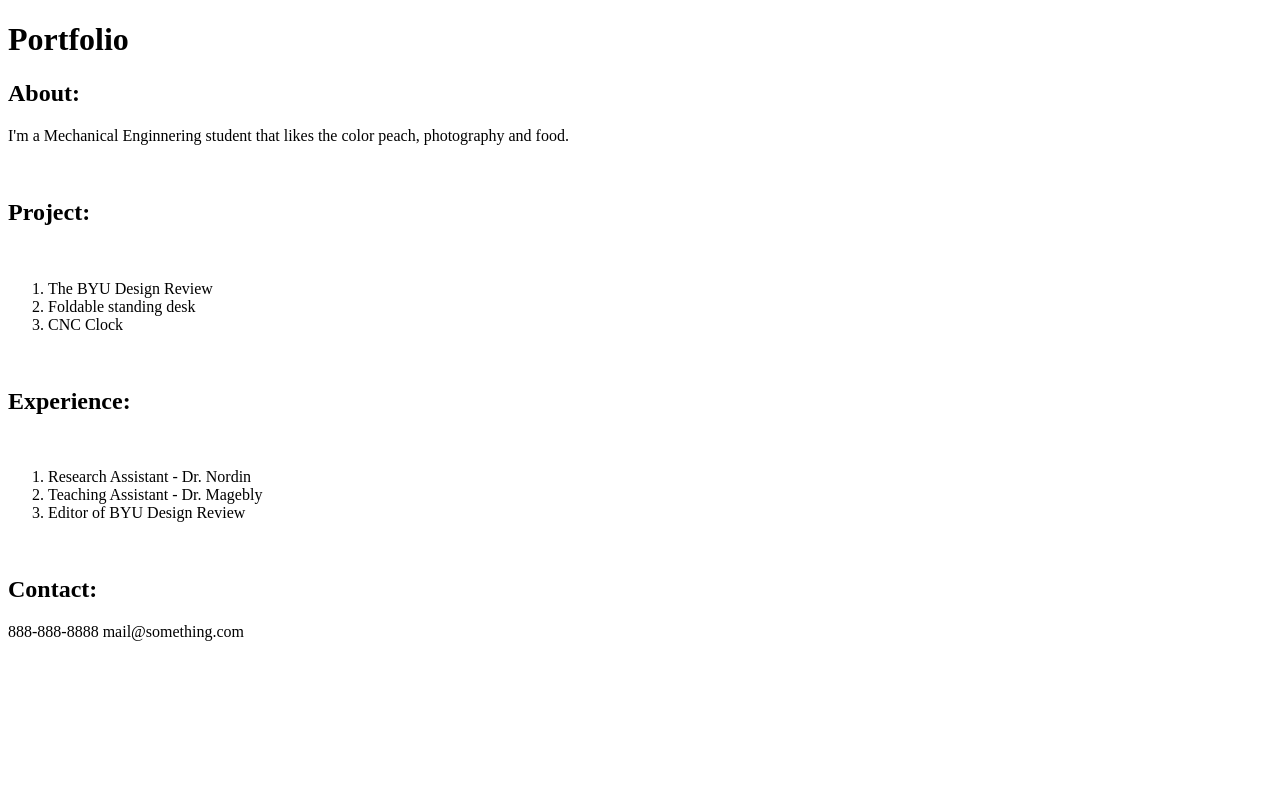
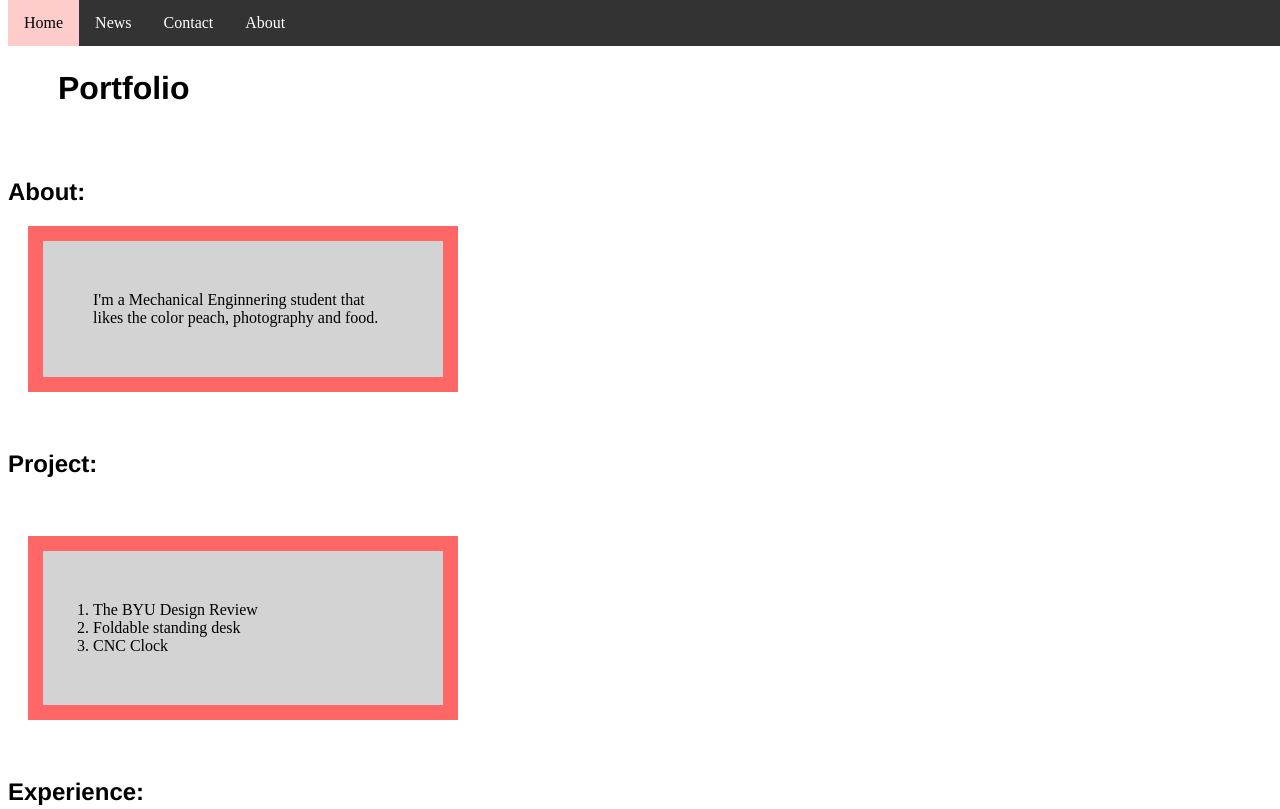
Before and after one commit to pfiguer2/Portfolio, a plain HTML site: page index.html in a window 1280 px wide. Shown: the top 809 px of the page. Drawn offline with Linux system fonts and the light colour scheme.

Commit message:
Added CSS file and changed html file

```diff
--- a/index.html
+++ b/index.html
@@ -2,10 +2,18 @@
 <html>
 	<head>
 		<title> Danni's Porfolio </title>
+		<link rel='stylesheet' href='style.css'/>
 	</head>
 
 	<body>
-		<h1> Portfolio </h1>
+		<ul id="menu">
+			 <li><a class="active" href="#home">Home</a></li>
+			 <li><a href="#news">News</a></li>
+			 <li><a href="#contact">Contact</a></li>
+			 <li><a href="#about">About</a></li>
+		</ul>
+
+			<h1 id ="title"> Portfolio </h1>
 			<h2> About: </h2>
 			<p> I'm a Mechanical Enginnering student that likes the color peach, photography and food. </p>
 			<br>
@@ -23,8 +31,10 @@
 				<li> Research Assistant - Dr. Nordin </li>
 				<li> Teaching Assistant - Dr. Magebly </li>
 				<li> Editor of BYU Design Review </li>
-
 			</ol>
 			<br>
 			<h2> Contact: </h2>
 			<p> 888-888-8888 mail@something.com </p>
+
+	</body>
+</html>
--- /dev/null
+++ b/style.css
@@ -0,0 +1,67 @@
+body {
+  padding-left: 50 px;
+  color: black;
+
+}
+
+h1 {
+  font-family: "Helvetica", "Arial", sans-serif;
+}
+
+h2 {
+  font-family: "Helvetica", "Arial", sans-serif;
+  padding-left: 500 px;
+}
+
+#title {
+  padding:50px;
+  margin-top:20px;
+}
+
+p {
+  background-color: lightgrey;
+  width: 300px;
+  border: 15px solid #ff6666;
+  padding: 50px;
+  margin: 20px;
+}
+
+ol {
+  background-color: lightgrey;
+  width: 300px;
+  border: 15px solid #ff6666;
+  padding: 50px;
+  margin: 20px;
+}
+
+#menu {
+  list-style-type: none;
+  margin: 0;
+  padding: 0;
+  overflow: hidden;
+  background-color: #333;
+  position: fixed;
+  top: 0;
+  width: 100%;
+
+}
+
+li a{
+  display: block;
+  color: white;
+  text-align: center;
+  padding: 14px 16px;
+  text-decoration: none;
+  float: left;
+}
+
+/* Change link color to #111 on hover*/
+li a:hover {
+  background-color: #111;
+}
+
+/*Class to let user know wchi page they are on*/
+.active {
+  background-color: #ffcccc;
+  color: black;
+}
```
Lines whose indentation alone changed are shown as unchanged.
